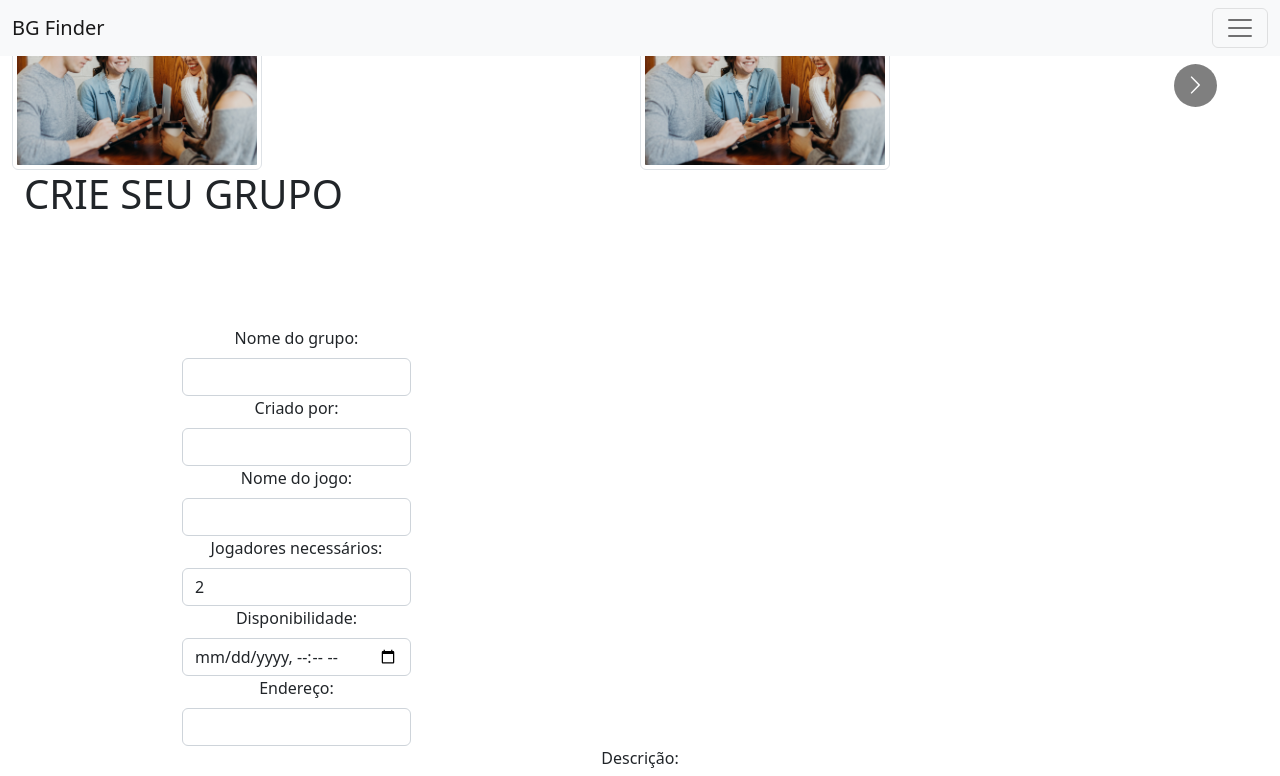
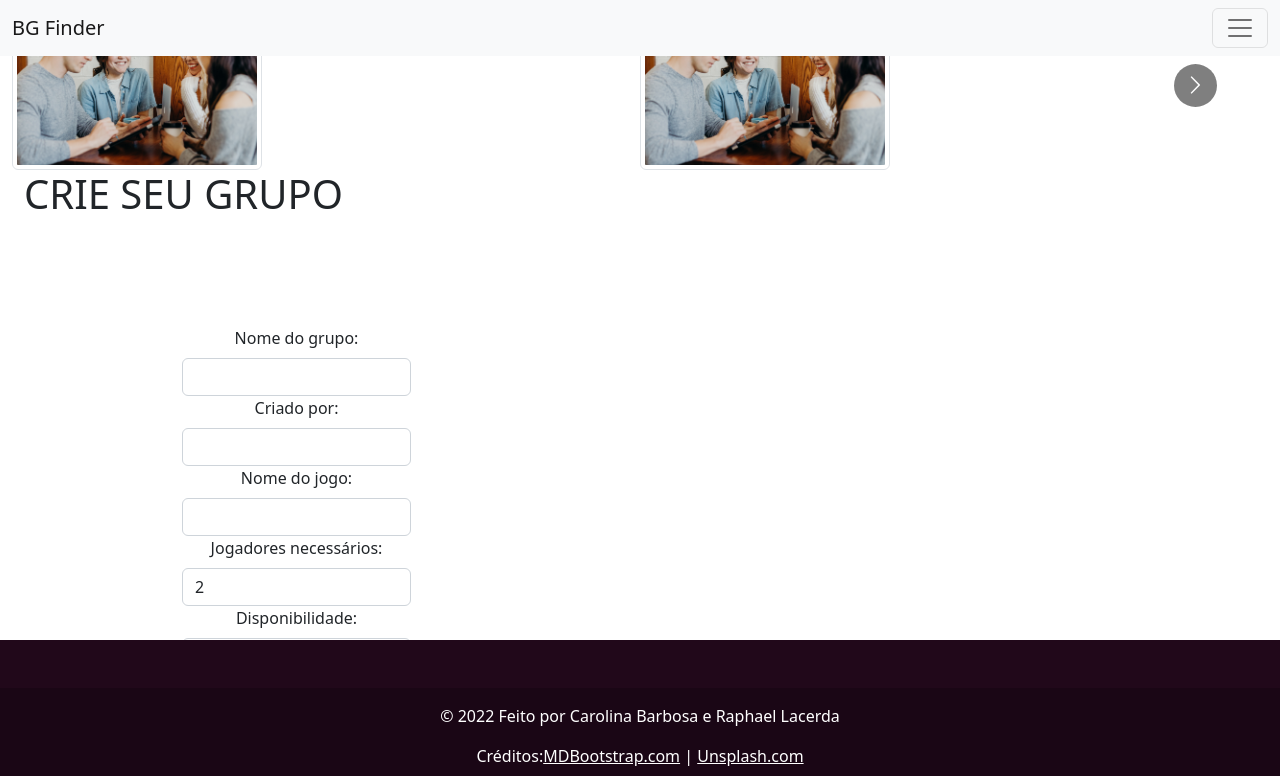
Before and after one commit to carolinabsr/bgfinder, a React (Create React App) app: page /group/create in a window 1280 px wide. Shown: the top 776 px of the page. Built offline with nearby package versions, Linux system fonts and the light colour scheme; a web font is replaced by a local one.

Commit message:
adiciona footer e edita editGroupPage para aveitar urlImage

```diff
--- a/src/App.js
+++ b/src/App.js
@@ -6,7 +6,7 @@ import EditGroupPage from './pages/EditGroupPage';
 import GroupDetailPage from './pages/GroupDetailPage';
 import Navbar from "./components/Navbar"
 import ErrorPage from './pages/ErrorPage';
-import Banner from './components/Banner';
+import Footer from './components/Footer';
 
 function App() {
   return (
@@ -19,6 +19,7 @@ function App() {
         <Route path='/group/:groupId' element= { <GroupDetailPage />} />
         <Route path='/*' element={ <ErrorPage/> } />
       </Routes>
+      <Footer/>
     </div>
   );
 }
--- /dev/null
+++ b/src/components/Footer.js
@@ -0,0 +1,27 @@
+import {Link} from 'react-router-dom'
+
+const Footer = () => {
+    return (
+
+        <footer className="text-center text-white fixed-bottom" style={{backgroundColor: '#21081a'}}>
+
+        <div className="container p-4"></div>
+
+
+
+        <div className="text-center p-3" style={{backgroundColor: `rgba(${0}, ${0}, ${0}, ${0.2})`}}>
+          <p>© 2022 Feito por <spam>Carolina Barbosa e Raphael Lacerda</spam> </p>
+          <p>Créditos:
+            <spam><Link to="https://mdbootstrap.com/" className="text-white">MDBootstrap.com</Link> | </spam>
+            <spam><Link to="https://unsplash.com/" className="text-white">Unsplash.com</Link> </spam>
+
+          </p>
+
+        </div>
+
+      </footer>
+
+    );
+}
+
+export default Footer;
--- a/src/pages/EditGroupPage.js
+++ b/src/pages/EditGroupPage.js
@@ -14,7 +14,7 @@ const EditGroupPage = () => {
     const [playersRequired, setPlayersRequired] = useState(['number?*'])
     const [availability, setAvailability] = useState('formato de hora')
     const [groupDescription, setGroupDescription] = useState('')
-    const [images, setImages] = useState('input file')
+    const [image, setImage] = useState('input file')
     const [loading, setLoading] = useState(true)
 
     const { groupId } = useParams()
@@ -31,7 +31,7 @@ const EditGroupPage = () => {
                 availability,
                 adress,
                 groupDescription,
-                images
+                image
             } = response.data
                 setGroupName(groupName)
                 setCreatedBy(createdBy)
@@ -40,7 +40,7 @@ const EditGroupPage = () => {
                 setAvailability(availability)
                 setAdress(adress)
                 setGroupDescription(groupDescription)
-                setImages(images)
+                setImage(image)
                 setLoading(false)
         })
     }, [groupId])
@@ -56,7 +56,7 @@ const EditGroupPage = () => {
             availability,
             adress,
             groupDescription,
-            images
+            image
         }
 
         axios.put(`${apiURL}/${groupId}`, updateGroup)
@@ -132,20 +132,11 @@ const EditGroupPage = () => {
                                     />
                                 </p>
 
-                                {/* <label htmlFor='images'>Galeria</label>
-                                <input
-                                    type='file'
-                                    accept="image/*"
-                                    value = {images}
-                                    onChange= {e => setImages(e.target.value)}
-                                /> */}
-
-                        <p>Imagens:</p>
+                        <p>Imagem:</p>
                         <input
-                        type="file"
-                        accept="image/*"
-                        // value = {images}
-                        // onChange= {e => setImages(e.target.value)}
+                        type="text"
+                        value = {image}
+                        onChange= {e => setImage(e.target.value)}
                         />
                         <div className='send-button'>
                             <button type="submit" className="btn btn-light">Enviar</button>
```
